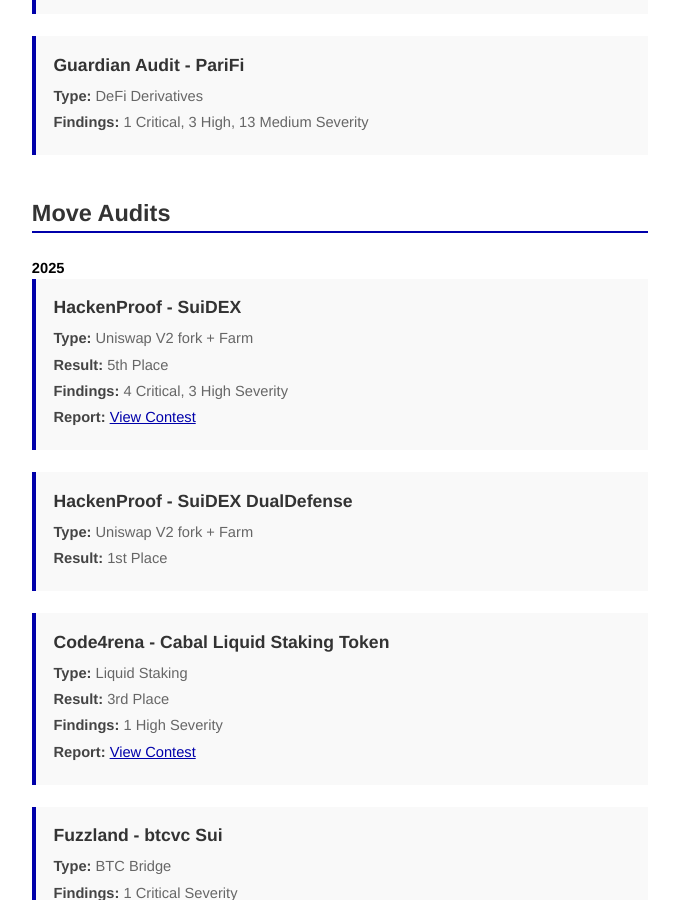
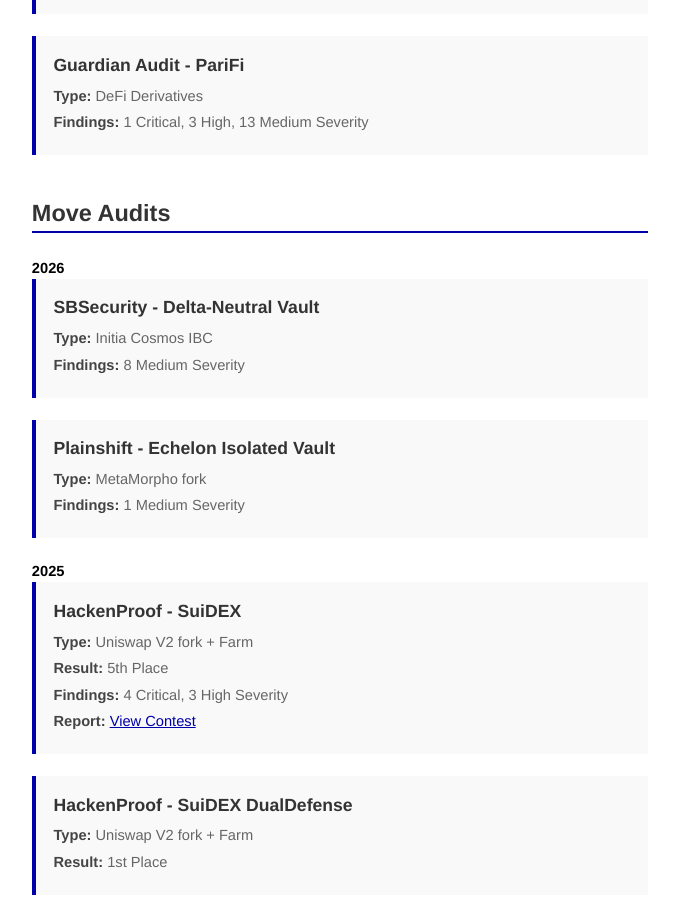
Before and after one commit to ret2basic/ret2basic.github.io, a Jekyll site: the page built from audits.html, in a window 1280 px wide and 900 px high, scrolled down 3188 px. Shown: the whole window, without its empty margins (300-979 px from the left). Built offline with Jekyll 4.4.1, drawn with Linux system fonts in a browser that asks for light colours; some of the changed text lies outside the part shown.

Commit message:
Update Move audits for 2026

```diff
--- a/audits.html
+++ b/audits.html
@@ -190,6 +190,24 @@
   <section class="audit-list">
     <h2>Move Audits</h2>
 
+    <h3>2026</h3>
+
+    <div class="audit-item">
+      <h3>SBSecurity - Delta-Neutral Vault</h3>
+      <div class="audit-details">
+        <p><strong>Type:</strong> Initia Cosmos IBC</p>
+        <p><strong>Findings:</strong> 8 Medium Severity</p>
+      </div>
+    </div>
+
+    <div class="audit-item">
+      <h3>Plainshift - Echelon Isolated Vault</h3>
+      <div class="audit-details">
+        <p><strong>Type:</strong> MetaMorpho fork</p>
+        <p><strong>Findings:</strong> 1 Medium Severity</p>
+      </div>
+    </div>
+
     <h3>2025</h3>
 
     <div class="audit-item">
```
Also changed, not shown: other parts of audits.html (+3 -3 lines).
